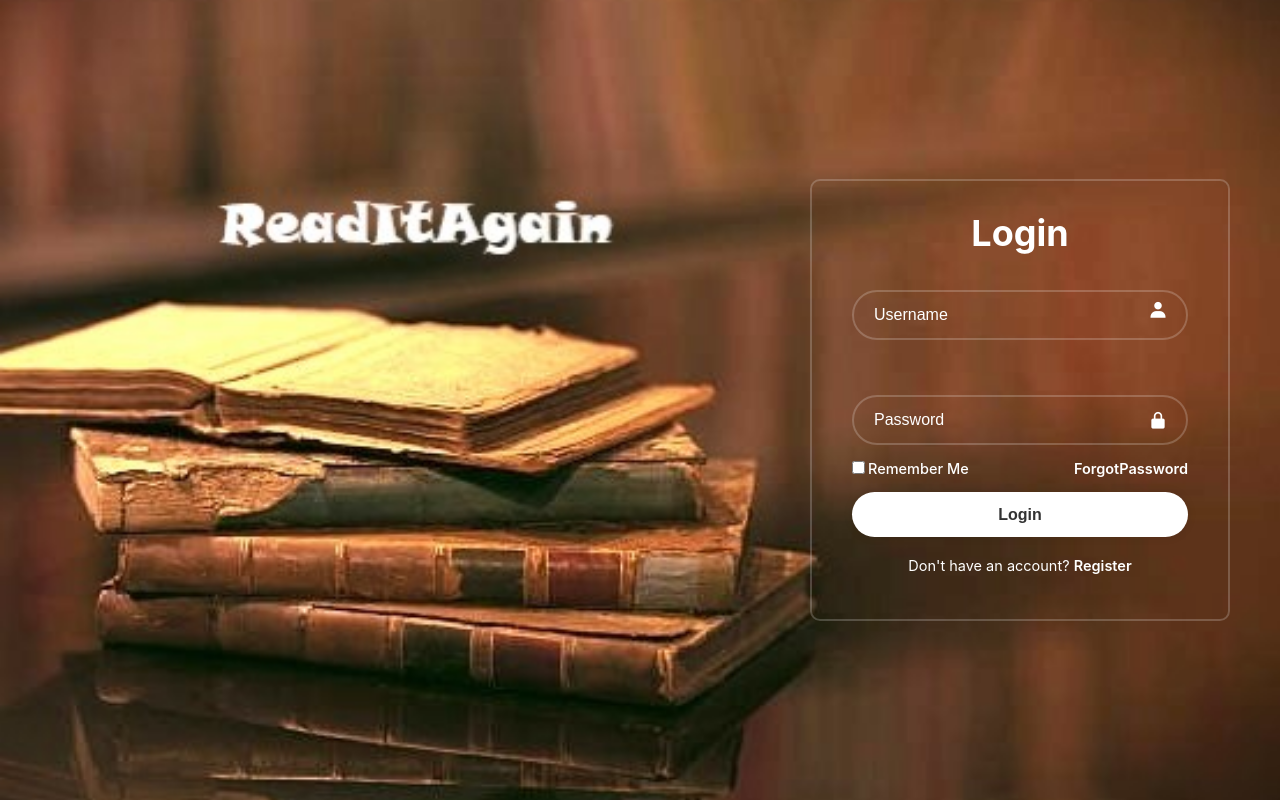
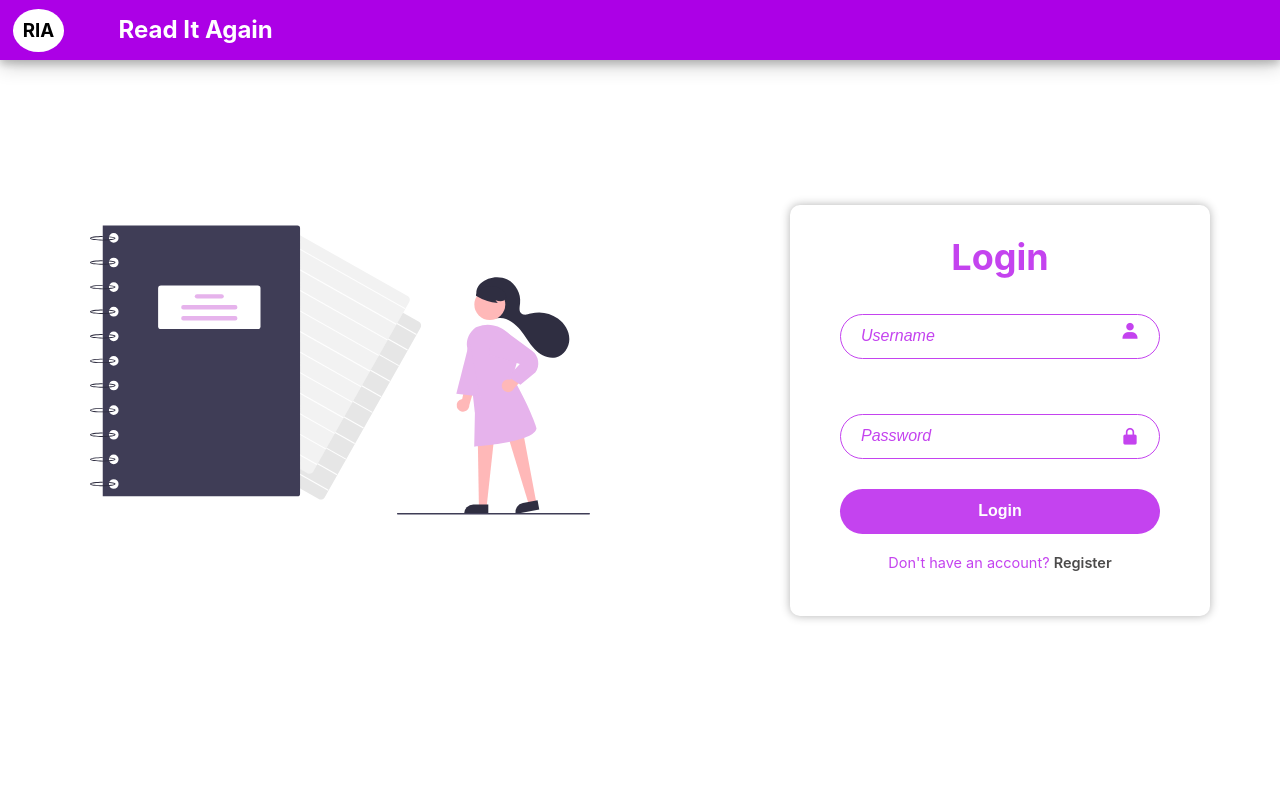
Before and after one commit to Nasina-Srilahari/RIA_FE, a React (Create React App) app: page / in a window 1280 px wide. Built offline with nearby package versions, Linux system fonts and the light colour scheme; a web font is replaced by a local one.

Commit message:
login register ui

```diff
--- /dev/null
+++ b/src/components/NavAuth/NavAuth.css
@@ -0,0 +1,43 @@
+.navbar{
+    background-color: #ac00e6 !important;
+    position: fixed !important;
+    height: 60px !important;
+    width: 100% !important;
+    top: 0px !important;
+    right: 0px !important;
+    box-shadow:  0 4px 8px 0 rgba(0, 0, 0, 0.2), 0 6px 20px 0 rgba(0, 0, 0, 0.19) !important;
+    display: flex !important;
+    justify-content: center !important;
+    align-items: center !important;
+    z-index: 10 !important;
+    /* margin-bottom: 50px !important; */
+
+}
+
+
+.navbar-content{
+    display: flex !important;
+    flex-direction: row !important;
+    width: 98% !important;
+    justify-content: space-between !important;
+}
+
+
+
+.logo-name{
+    display: flex !important;
+    flex-direction: row !important;
+    width: 260px !important;
+    justify-content: space-between !important;
+}
+
+.logo{
+    background-color: white !important;
+    padding: 10px !important;
+    border-radius: 50% !important;
+}
+
+.main-name{
+    color: white !important;
+    margin-top: 25px !important;
+}
--- /dev/null
+++ b/src/components/NavAuth/NavAuth.jsx
@@ -0,0 +1,35 @@
+import React from 'react'
+import "../NavAuth/NavAuth.css"
+import { FontAwesomeIcon } from "@fortawesome/react-fontawesome";
+import { library } from "@fortawesome/fontawesome-svg-core";
+import { faRightFromBracket, faBars} from "@fortawesome/free-solid-svg-icons";
+import Sidebar from '../Sidebar/Sidebar';
+import { useNavigate } from 'react-router-dom';
+import { useState } from 'react';
+
+const NavAuth = () => {
+    // library.add(faRightFromBracket,faBars)
+    // const navigate = useNavigate()
+    // const user_obj = JSON.parse(localStorage.getItem("user"))
+    // var user = ""
+    // if(user_obj != null || undefined){
+    //     user = user_obj.name.toUpperCase()
+    // }
+
+
+  return (
+    <div>
+        <div className='navbar'>
+            <div className='navbar-content'>
+                <div className='logo-name'>
+                    {/* <span className='toggle-sidebar' onClick={(e)=>{props.visibility.setSidebar(!props.visibility.sidebar)}}><FontAwesomeIcon icon="fa-solid fa-bars"/></span> */}
+                    <h3 className='logo'>RIA</h3>
+                    <h2 className='main-name'>Read It Again</h2>
+                </div>
+            </div>
+        </div>
+    </div>
+  )
+}
+
+export default NavAuth
--- a/src/screens/login/Login.jsx
+++ b/src/screens/login/Login.jsx
@@ -2,6 +2,8 @@ import React, {useState} from 'react'
 import './login.css'
 import { useNavigate } from 'react-router-dom'
 import api from '../../api/api'
+import LoginImage from '../../assets/login.svg'
+import NavAuth from './../../components/NavAuth/NavAuth';
 
 const Login = () => {
   const navigate = useNavigate()
@@ -24,7 +26,14 @@ const Login = () => {
   }
 
   return (
-
+    <div>
+      <div>
+        <NavAuth />
+      </div>
+      <div className="login-parts">
+        <div className="image-login">
+          <img className="image-l" src={LoginImage}/>
+        </div>
         <div className='login'>
           <div className="wrapper">
             <form onSubmit={handleLogin} >
@@ -37,10 +46,10 @@ const Login = () => {
                 <input type="password" placeholder="Password" required onChange={(e) => {setPassword(e.target.value)}}/>
                 <i className='bx bxs-lock-alt' ></i>
               </div>
-          <div className="remember-forgot">
+              {/* <div className="remember-forgot">
                 <label><input type="checkbox"/>Remember Me </label>
                 <a href="a">ForgotPassword</a>
-          </div>
+              </div> */}
               <button type="submit" className="btn">Login</button>
               <div className="register-link">
                 <p>Don't have an account? <a onClick={(e) => {navigate("/register")}} >Register</a></p>
@@ -49,6 +58,8 @@ const Login = () => {
 
             </div>
         </div>
+      </div>
+    </div>
 
   )
 }
--- a/src/screens/login/login.css
+++ b/src/screens/login/login.css
@@ -1,3 +1,19 @@
+.login-parts{
+    display: flex;
+    flex-direction: row;
+    justify-content: space-between;
+    /* margin-right: 60px; */
+    margin-top: 50px;
+}
+.image-l {
+    width: 500px;
+    height: 500px;
+    margin-top: 70px;
+    margin-left: 90px;
+    position: fixed;
+}
+
+
 .login *{
     margin: 0;
     padding: 0;
@@ -8,47 +24,52 @@
     display: flex;
     justify-content: flex-end;
     align-items: center;
-    min-height: 100vh;
-    background: url("../../assets/oldbook3.jpg")  no-repeat;
+    min-height: 90vh;
+    max-width: 90%;
+    /* background: url("../../assets/oldbook3.jpg")  no-repeat; */
     background-size: cover;
     background-position: center;
 }
 .login .wrapper{
     width: 420px;
-    background: transparent;
-    border: 2px solid rgba(255, 255, 255, .2) !important;
-    color: #fff;
+    /* background: transparent; */
+    /* background-color: #fbd8fb; */
+    /* border: 2px solid rgb(211, 114, 243) !important; */
+    box-shadow: 0 0 10px rgba(0,0,0, .3);
+    /* box-shadow: 5px 10px 10px rgba(0,0,0); */
+    color: #c443ef;
     border-radius: 10px;
-    padding:30px 40px;
-    margin-right: 20px;
-    margin-right: 50px;
+    padding:30px 50px;
+    margin-right: 70px;
 
 
 }
-.wrapper h1{
+.login .wrapper h1{
     text-align: center;
     font-size: 36px;
 
 }
-.wrapper .input-box{
+.login .wrapper .input-box{
     position: relative;
     width: 100%;
-    height: 50px;
+    height: 45px;
     margin: 30px 0;
 }
 .login .input-box input{
     width: 100%;
     height: 100%;
-    background: transparent;
-    border: none;
-    border: 2px solid rgb(255,255,255,.2);
+    /* background: transparent; */
+    /* border: none; */
+    border: 1px solid #c443ef;
     border-radius: 40px;
     font-size: 16px;
-    color: #fff;
+    font-style: italic;
+    color: #c443ef;
     padding: 20px 45px 20px 20px;
+    margin-bottom: 10px;
 }
-.input-box input::placeholder{
-    color: #fff;
+.login .input-box input::placeholder{
+    color: #c443ef;
 }
 .input-box i{
     position: absolute;
@@ -57,56 +78,80 @@
     transform: translate(-50%);
     font-size: 20px;
 }
-.wrapper .remember-forgot{
+.login .wrapper .remember-forgot{
     display: flex;
     justify-content: space-between;
     font-size: 14.5px;
     margin: -15px 0 15px;
 }
 .remember-forgot label input{
-    accent-color: #fff;
+    accent-color: #4c4b4b;
     margin-right: 3px;
 
 }
 .remember-forgot a{
-    color: #fff;
+    color: #4c4b4b;
     text-decoration: none;
     font-weight: 600;
 }
 .remember-forgot a:hover{
     text-decoration: underline;
 }
-.wrapper .btn{
+.login .wrapper .btn{
     width: 100%;
     height: 45px;
-    background: #fff;
+    background-color: #c443ef;
     border: none;
     outline: none;
     border-radius: 40px;
     box-shadow: 0 0 10px rgba(0,0,0,-1);
     cursor: pointer;
     font-size: 16px;
-    color: #333;
+    color: #fff;
     font-weight: 600;
 
 }
-.wrapper .btn:hover{
-   transform: scale(1.04);
+.login .wrapper .btn:hover{
+   transform: scale(1.05);
+   /* background-color: #e6b3ec; */
 }
 
-.wrapper .register-link{
+.login .wrapper .register-link{
     font-size: 14.5px;
     text-align: center;
     margin:20px 0 15px;
 
 }
-.register-link p a{
-    color: #fff;
+.login .wrapper .register-link p a{
+    color: #4c4b4b;
     text-decoration: none;
     font-weight: 600;
     cursor: pointer;
 
 }
-.register-link a:hover{
+.login .wrapper .register-link p a:hover {
+    font-size: 15px;
+}
+.login .wrapper .register-link a:hover{
     text-decoration: underline;
 }
+@media (max-width: 1173px) {
+    .image-login {
+        display:none;
+    }
+    .login .wrapper{
+        display: flex;
+        justify-content: center;
+        align-items: center;
+        /* align-items: center;
+        justify-content: center; */
+        margin: 80px 0px 0px 0px;
+        padding: 0px;
+    }
+    .parts{
+        justify-content: center;
+    }
+    .login .wrapper{
+        margin-right: 0px;
+    }
+}
--- a/src/screens/register/Register.jsx
+++ b/src/screens/register/Register.jsx
@@ -6,6 +6,8 @@ import { BiSolidUser } from "react-icons/bi"
 import { useNavigate } from 'react-router-dom';
 import api from '../../api/api';
 import { useState } from 'react';
+import NavAuth from './../../components/NavAuth/NavAuth';
+import RegisterImage from '../../assets/register.svg'
 
 const Register = () => {
 
@@ -28,11 +30,18 @@ const Register = () => {
     })
   }
   return (
+  <div>
+    <div>
+    <NavAuth />
+    </div>
+    <div className="register-parts">
+      <div className="image-register">
+        <img className="image-r" src={RegisterImage}/>
+      </div>
       <div className='register'>
         <div class="wrapper">
-
           <form onSubmit={submitHandler}>
-          <h1>REGISTER</h1>
+            <h1>Register</h1>
             <div class="input-box">
               <input type="text" placeholder="Full Name" required onChange={(e) => {setName(e.target.value); setUsername(e.target.value)}}/>
               <i><BiSolidUser /></i>
@@ -42,19 +51,21 @@ const Register = () => {
               <i><BiLogoGmail /></i>
             </div>
             <div class="input-box">
-            <input type="password" placeholder="password" required onChange={(e) => {setPassword(e.target.value)}} />
+              <input type="password" placeholder="Password" required onChange={(e) => {setPassword(e.target.value)}} />
               <i><AiFillLock /></i>
             </div>
             <div class="input-box">
-            <input type="Confirm password" placeholder="Confirm password" required />
+              <input type="Confirm password" placeholder="Confirm Password" required />
               <i><AiFillLock /></i>
             </div>
 
             <button type="submit" class="btn">Register</button>
             <div class="login-link">
-            <p>Have an account <a href="#" onClick={(e) => {navigate("/login")}}>Login</a> </p>
+              <p>Have an account? <a href="#" onClick={(e) => {navigate("/")}}>&nbsp;Login</a> </p>
             </div>
           </form>
+        </div>
+      </div>
     </div>
   </div>
   )
--- a/src/screens/register/register.css
+++ b/src/screens/register/register.css
@@ -1,59 +1,90 @@
 @import url("https://fonts.googleapiscom/css2?family=Poppins:wght@300;400;500;600;700;800;900&display=swap");
+
+.register-parts{
+    display: flex;
+    flex-direction: row;
+    justify-content: space-between;
+    /* margin-right: 60px; */
+    margin-top: 80px;
+}
+.image-r {
+    width: 450px;
+    height: 450px;
+    margin-top: 50px;
+    margin-left: 140px;
+    position: fixed;
+}
+
 .register * {
     margin: 0;
     padding: 0;
     box-sizing: border-box;
-    font-family: "Poppins", sans-serif;
+    /* font-family: "Poppins", sans-serif; */
 }
 
 .register {
     display: flex;
     justify-content: center;
     align-items: center;
-    min-height: 100vh;
-    background: url('book.jpg') no-repeat;
+    min-height: 50vh;
+    max-width: 90%;
+    /* background: url('book.jpg') no-repeat; */
     background-position: center;
     background-size: cover;
+    height:80%;
 }
 
 .register .wrapper {
     width: 420px;
-    background: transparent;
-    color: #fff;
+    /* background: transparent; */
+    /* background-color: #fbd8fb; */
+    /* border: 2px solid rgb(211, 114, 243) !important; */
+    box-shadow: 0 0 10px rgba(0,0,0, .3);
+    /* box-shadow: 5px 10px 10px rgba(0,0,0); */
+    color: #c443ef;
     border-radius: 10px;
-    padding: 30px 40px;
-    border: 2px solid rgba(255, 255, 255, .2);
-    backdrop-filter: blur(20px);
-    box-shadow: 0 0 10px rgba(0, 0, 0, .2);
+    padding:14px 50px;
+    margin-right: 70px;
+}
+/* .register .wrapper {
+    -ms-overflow-style: none;
+    scrollbar-width: none;
+} */
+/* .register .wrapper::-webkit-scrollbar {
+    display: none;
+} */
+.register .wrapper form{
+    display:block;
 }
 
-.wrapper h1 {
+.register .wrapper h1 {
     font-size: 36px;
     text-align: center;
 }
 
-.wrapper .input-box {
+.register .wrapper .input-box {
     position: relative;
     width: 100%;
-    height: 50px;
+    height: 45px;
     margin: 30px 0;
 }
 
 .register .input-box input {
     width: 100%;
-    height: 100%;
-    background: transparent;
-    /* border: none;
-    outline: none; */
-    border: 2px solid rgba(2, 255, 255, .2);
+    height: 90%;
+    /* background: transparent; */
+    /* border: none; */
+    border: 1px solid #c443ef;
     border-radius: 40px;
-    font-size: 15px;
-    color: #fff;
+    font-size: 16px;
+    font-style: italic;
+    color: #c443ef;
     padding: 20px 45px 20px 20px;
+    margin-bottom: 10px;
 }
 
 .input-box input::placeholder {
-    color: #fff;
+    color: #c443ef;
 }
 
 .input-box i {
@@ -64,31 +95,61 @@
     font-size: 20px;
 }
 
-.wrapper .btn {
+.register .wrapper .btn {
     width: 100%;
     height: 45px;
-    background: #fff;
+    background-color: #c443ef;
     border: none;
     outline: none;
     border-radius: 40px;
-    box-shadow: 0 0 10px rgba(0, 0, 0, .1);
+    box-shadow: 0 0 10px rgba(0,0,0, -1);
     cursor: pointer;
     font-size: 16px;
-    color: #333;
+    color: #fff;
     font-weight: 600;
 }
 
-.wrapper .login-link {
+.register .wrapper .btn:hover{
+    transform: scale(1.05);
+    /* background-color: #e6b3ec; */
+ }
+
+.register .wrapper .login-link {
     font-size: 14.5px;
     text-align: center;
     margin-top: 20px;
 }
 
-.login-link p a {
-    color: #fff;
+.register .wrapper .login-link p a {
+    color: #4c4b4b;
     text-decoration: none;
     font-weight: 600;
+    cursor: pointer;
 }
-.login-link a:hover{
+.register .wrapper .login-link p a:hover {
+    font-size: 15px;
+}
+.register .wrapper .login-link a:hover{
     text-decoration: underline;
 }
+
+@media (max-width: 1173px) {
+    .image-register {
+        display:none;
+    }
+    .register .wrapper{
+        display: flex;
+        justify-content: center;
+        align-items: center;
+        /* align-items: center;
+        justify-content: center; */
+        margin: 80px 0px 0px 0px;
+        padding: 0px;
+    }
+    .parts{
+        justify-content: center;
+    }
+    .register .wrapper{
+        margin-right: 0px;
+    }
+}
```
Also changed, not shown: src/assets/login.svg (added), src/assets/register.svg (added). Lines whose indentation alone changed are shown as unchanged.
